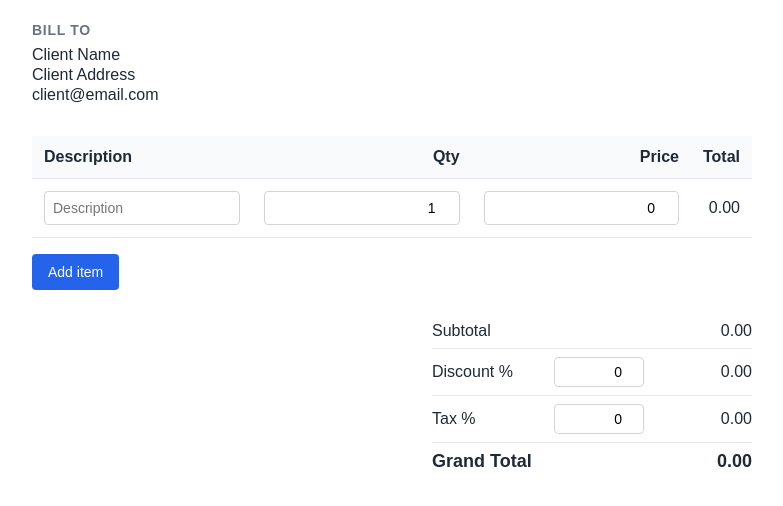
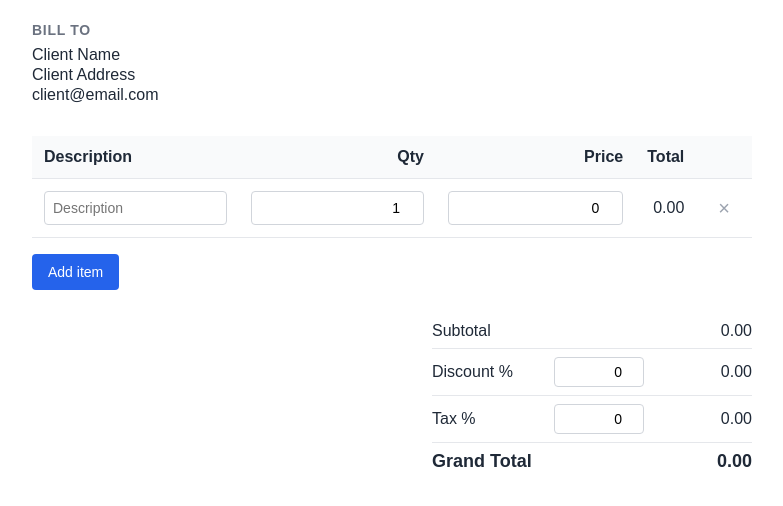
Before and after one commit to rahulsalunke-design/next-invoice-gen, a plain HTML site: page index.html in a window 1280 px wide. Both pictures are taken after a click on the button "Add item". Shown: the part 138-644 px from the top of the page, without its empty margins (248-1031 px from the left). Drawn offline with Linux system fonts and the light colour scheme.

Commit message:
Add delete button for item rows
Co-Authored-By: Claude Sonnet 5.5 <noreply@anthropic.com>

```diff
--- a/index.html
+++ b/index.html
@@ -35,6 +35,7 @@
           <th>Qty</th>
           <th>Price</th>
           <th>Total</th>
+          <th aria-label="Delete"></th>
         </tr>
       </thead>
       <tbody id="items-body">
--- a/script.js
+++ b/script.js
@@ -17,6 +17,7 @@ function addItemRow() {
     <td><input type="number" class="item-qty" value="1"></td>
     <td><input type="number" class="item-price" value="0"></td>
     <td class="item-total">0.00</td>
+    <td><button type="button" class="delete-btn" aria-label="Delete row">×</button></td>
   `;
 
   itemsBody.appendChild(row);
@@ -69,6 +70,23 @@ addItemBtn.addEventListener("click", addItemRow);
 // Typing in any row (works for new rows too) recalculates everything
 itemsBody.addEventListener("input", recalculateTotals);
 
+// Clicking a Delete button anywhere in the table body removes its row
+itemsBody.addEventListener("click", function (event) {
+  const deleteBtn = event.target.closest(".delete-btn");
+  if (!deleteBtn) {
+    return; // the click was not on a Delete button
+  }
+
+  deleteBtn.closest("tr").remove();
+
+  // Never leave the table empty: add a fresh row if the last one was deleted
+  if (itemsBody.children.length === 0) {
+    addItemRow();
+  }
+
+  recalculateTotals();
+});
+
 // Changing the discount or tax recalculates everything too
 discountInput.addEventListener("input", recalculateTotals);
 taxInput.addEventListener("input", recalculateTotals);
--- a/style.css
+++ b/style.css
@@ -97,6 +97,35 @@ body {
   text-align: right;
 }
 
+/* Narrow column for the Delete button */
+.items th:last-child,
+.items td:last-child {
+  width: 48px;
+  text-align: center;
+}
+
+/* Delete button: quiet by default, red on hover, clear focus outline */
+.delete-btn {
+  padding: 4px 10px;
+  border: none;
+  border-radius: 4px;
+  background: transparent;
+  color: #9ca3af;
+  font-size: 20px;
+  line-height: 1;
+  cursor: pointer;
+}
+
+.delete-btn:hover {
+  color: #dc2626;
+  background: #fee2e2;
+}
+
+.delete-btn:focus-visible {
+  outline: 2px solid #2563eb;
+  outline-offset: 2px;
+}
+
 /* Add item button */
 .add-item-btn {
   margin-top: 16px;
```
